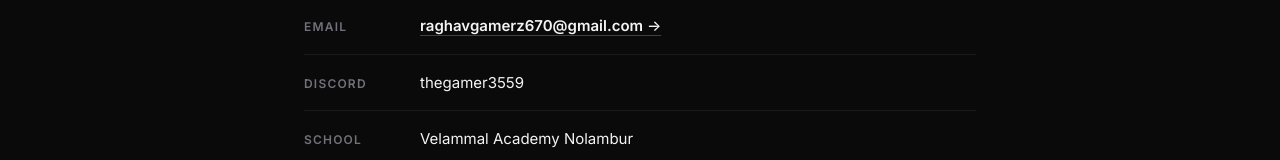
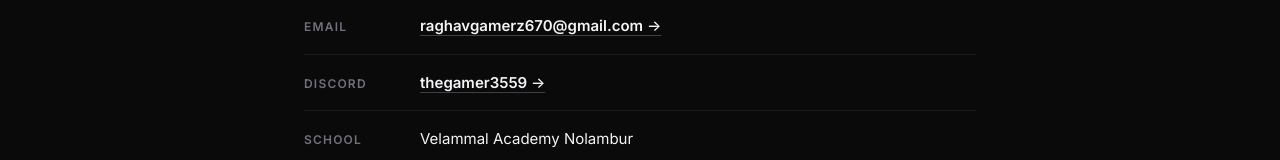
Before and after one commit to Raghav2012Code/dev-portfolio, a React (Vite) app: page / in a window 1280 px wide. Shown: the part 6767-6927 px from the top of the page. Built offline with nearby package versions, Linux system fonts and the light colour scheme.

Commit message:
Contact: link Discord handle to profile

```diff
--- a/src/components/Contact.tsx
+++ b/src/components/Contact.tsx
@@ -24,7 +24,13 @@ export function Contact() {
           </li>
           <li>
             <span className="contact-label">Discord</span>
-            <span>thegamer3559</span>
+            <a
+              href="https://discord.com/users/980399356148609045"
+              target="_blank"
+              rel="noopener"
+            >
+              thegamer3559 →
+            </a>
           </li>
           <li>
             <span className="contact-label">School</span>
```
